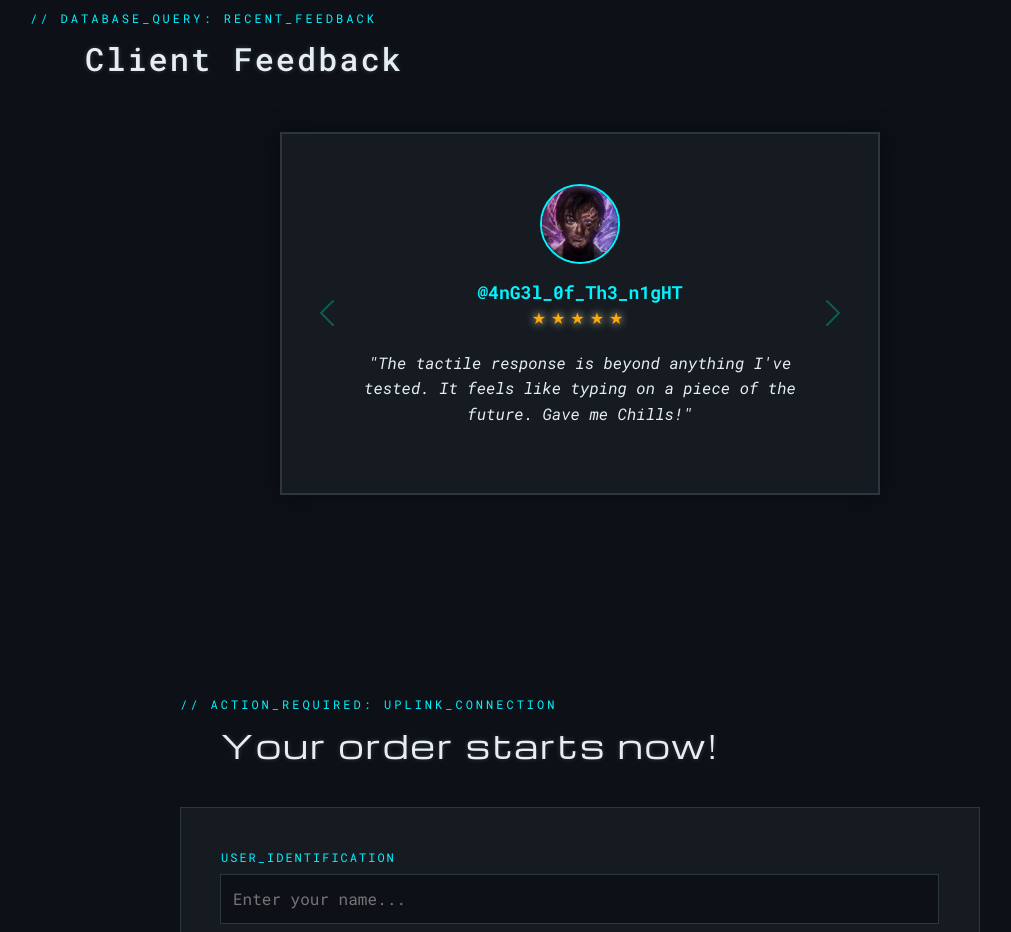
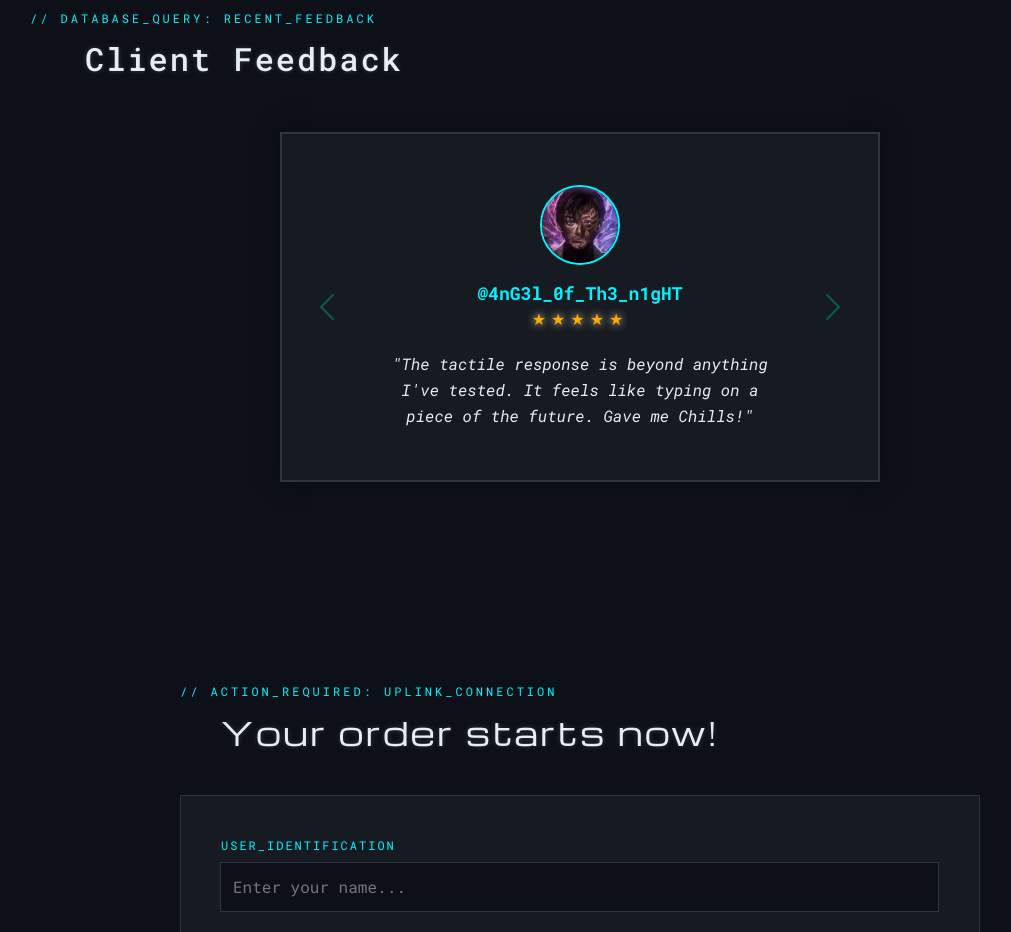
Before and after one commit to rafaelramunieh/ProjectCapacity, a React (Vite) app: page / in a window 1280 px wide. Shown: the part 2480-3412 px from the top of the page, without its empty margins (60-1071 px from the left). Built offline with nearby package versions, Linux system fonts and the light colour scheme.

Commit message:
fix: minor functionalities fix

```diff
--- a/src/components/About.jsx
+++ b/src/components/About.jsx
@@ -2,7 +2,7 @@ import "./About.css";
 
 const About = () => {
   return (
-    <section className="about-section">
+    <section id="about" className="about-section">
       <div className="about-container">
         <div className="about-image">
           <div className="image-placeholder">
--- a/src/components/TestimonialCard.css
+++ b/src/components/TestimonialCard.css
@@ -1,9 +1,11 @@
 .testimonial-card {
-  padding: 50px 70px;
+  padding: 40px 60px;
   text-align: center;
   display: flex;
   flex-direction: column;
   align-items: center;
+  justify-content: center;
+  height: 100%;
 }
 
 .user-photo {
@@ -33,4 +35,6 @@
   font-style: italic;
   line-height: 1.6;
   color: #e6edf3;
+  margin-bottom: 0;
+  max-width: 80%;
 }
--- a/src/components/TestimonialCard.jsx
+++ b/src/components/TestimonialCard.jsx
@@ -1,6 +1,9 @@
 import "./TestimonialCard.css";
 
 const TestimonialCard = ({ avatar, name, rating, comment }) => {
+  const maxLength = 135;
+  const limitedComment =
+    comment.length > maxLength ? comment.slice(0, maxLength) + "..." : comment;
   return (
     <div className="testimonial-card">
       <img src={avatar} alt={name} className="user-photo" />
@@ -8,7 +11,7 @@ const TestimonialCard = ({ avatar, name, rating, comment }) => {
         <span className="user-name">{name}</span>
         <span className="user-rating">{rating}</span>
       </div>
-      <p className="user-comment">"{comment}"</p>
+      <p className="user-comment">"{limitedComment}"</p>
     </div>
   );
 };
--- a/src/components/Testimonials.css
+++ b/src/components/Testimonials.css
@@ -24,6 +24,19 @@
   border: 2px solid #2c363f;
   background: #161b22;
   box-shadow: 0 0 20px rgba(0, 0, 0, 0.5);
+
+  display: flex;
+  flex-direction: column;
+  height: 350px;
+}
+
+.carousel-inner {
+  flex: 1;
+  display: flex;
+}
+
+.carousel-item {
+  height: auto;
 }
 
 .nav-btn {
```
